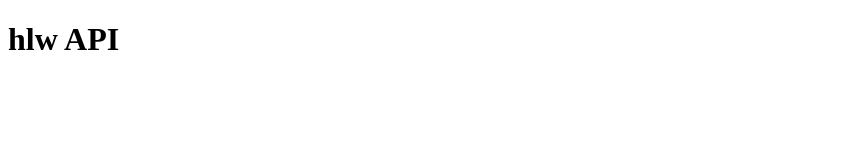
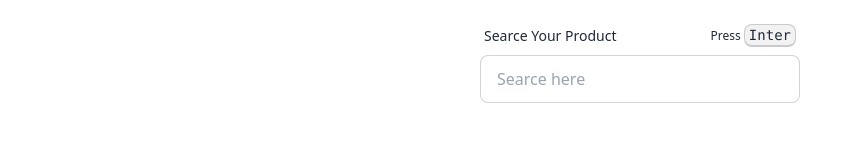
Before and after one commit to ABUHANIF017/api-practice-concept-m-6, a plain HTML site: page index.html in a window 1280 px wide. Shown: the whole page, without its empty margins (0-854 px from the left). Drawn offline with nearby package versions, Linux system fonts and the light colour scheme.

Commit message:
header-section-add

```diff
--- a/index.html
+++ b/index.html
@@ -6,10 +6,29 @@
     <meta http-equiv="X-UA-Compatible" content="IE=edge">
     <meta name="viewport" content="width=device-width, initial-scale=1.0">
     <title>Prsctice API</title>
+
+    <!-- daisy ui and tailwind css -->
+
+    <link href="https://cdn.jsdelivr.net/npm/daisyui@2.24.0/dist/full.css" rel="stylesheet" type="text/css" />
+    <script src="https://cdn.tailwindcss.com"></script>
+
 </head>
 
 <body>
-    <h1>hlw API</h1>
+    <header>
+        <div class="form-control w-full max-w-xs mx-auto mt-4">
+            <label class="label">
+              <span class="label-text">Searce Your Product</span>
+              <span class="label-text-alt">Press <kbd class="kbd kbd-sm">Inter</kbd>
+              </span>
+            </label>
+            <input type="text" placeholder="Searce here" class="input input-bordered w-full max-w-xs" />
+
+        </div>
+    </header>
+
+
+    <script src="js/index.js"></script>
 </body>
 
 </html>
--- /dev/null
+++ b/js/index.js
@@ -0,0 +1 @@
+console.log('hlw js vai kmn acho')
```
